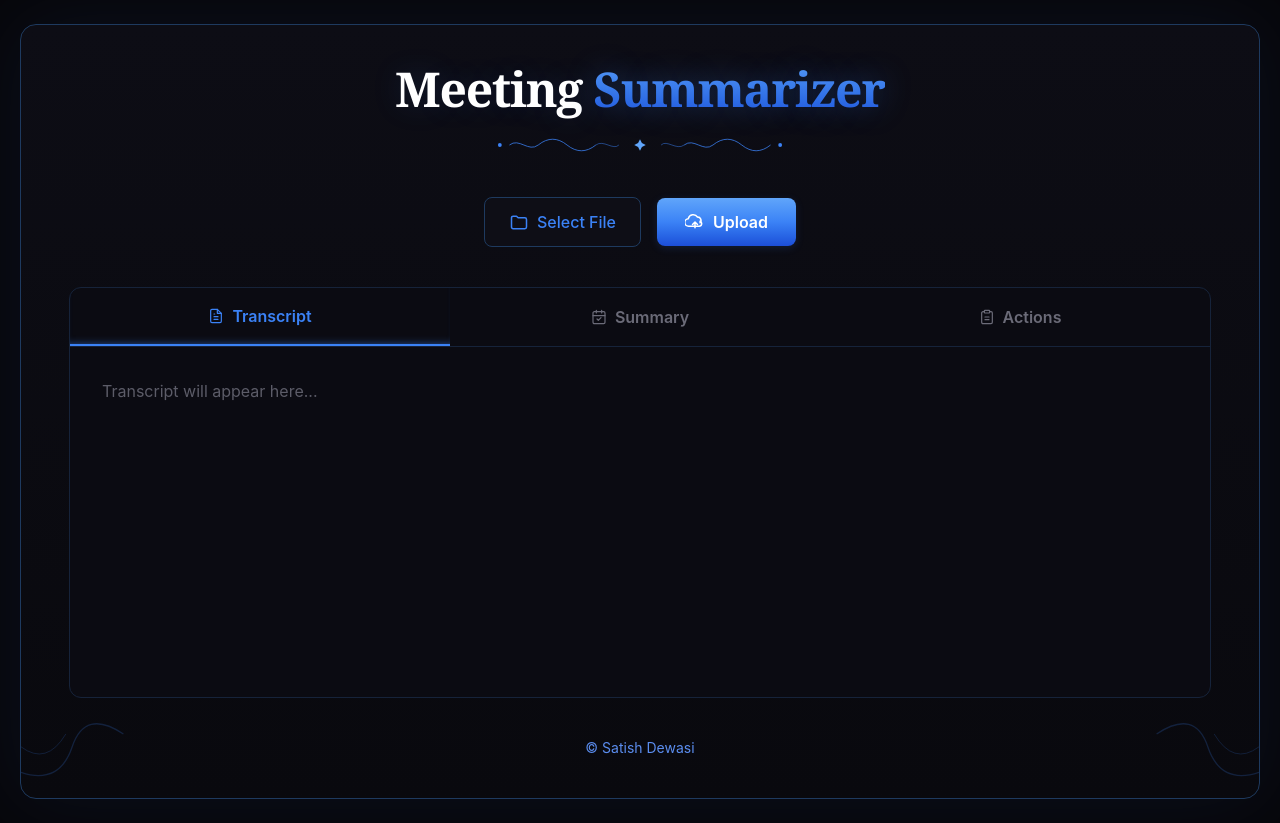
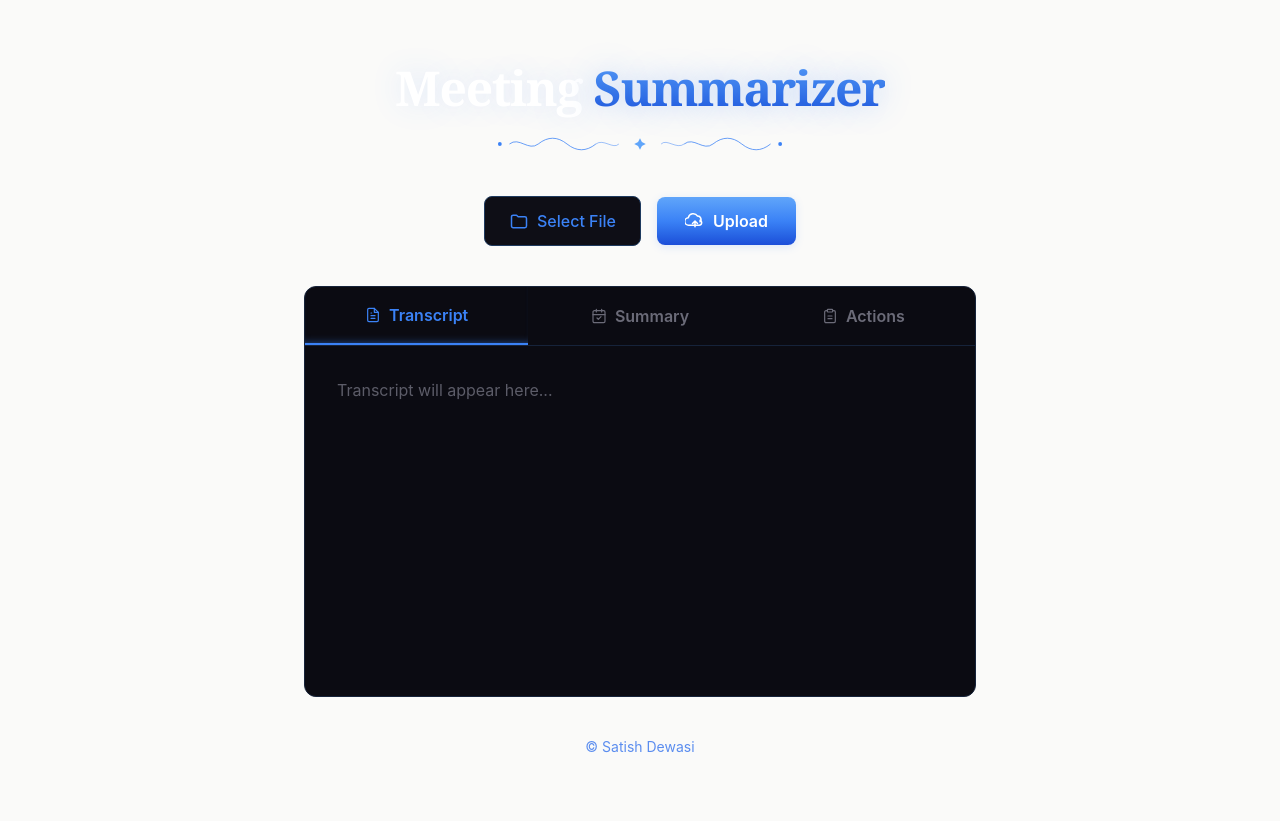
Before and after one commit to sumo90/meeting-summarizer-1, a React (Vite) app in the folder client/: page / in a window 1280 px wide. Built offline with nearby package versions, Linux system fonts and the light colour scheme.

Commit message:
Update App.jsx

```diff
--- a/client/src/App.jsx
+++ b/client/src/App.jsx
@@ -35,9 +35,7 @@ function App() {
       const formData = new FormData();
       formData.append("audio", selectedFile);
 
-      const API_URL = import.meta.env.VITE_API_URL;
-
-      const response = await fetch(`${API_URL}/api/meetings`, {
+      const response = await fetch("http://localhost:5000/api/meetings", {
         method: "POST",
         body: formData,
       });
@@ -58,33 +56,8 @@ function App() {
   };
 
   return (
-    <div className="min-h-screen bg-[#07070b] px-4 py-6">
-      <div className="relative mx-auto flex min-h-[calc(100vh-4rem)] max-w-310 flex-col overflow-hidden rounded-2xl border border-[#1e3a5f] bg-gradient-to-b from-[#0d0d15] to-[#09090e] px-6 py-10 shadow-[0_0_80px_rgba(59,130,246,0.08)] md:px-12">
-        <svg
-          viewBox="0 0 100 100"
-          className="pointer-events-none absolute bottom-0 left-0 h-32 w-32 opacity-20"
-          fill="none"
-        >
-          <path
-            d="M0 80 Q30 90 40 60 T80 50"
-            stroke="#3B82F6"
-            strokeWidth="1"
-          />
-          <path d="M0 60 Q20 75 35 50" stroke="#3B82F6" strokeWidth="0.7" />
-        </svg>
-        <svg
-          viewBox="0 0 100 100"
-          className="pointer-events-none absolute bottom-0 right-0 h-32 w-32 -scale-x-100 opacity-20"
-          fill="none"
-        >
-          <path
-            d="M0 80 Q30 90 40 60 T80 50"
-            stroke="#3B82F6"
-            strokeWidth="1"
-          />
-          <path d="M0 60 Q20 75 35 50" stroke="#3B82F6" strokeWidth="0.7" />
-        </svg>
-
+    <div className="min-h-screen bg-[#FAFAF9]">
+      <div className="mx-auto flex min-h-screen max-w-2xl flex-col px-6 py-16 md:px-0">
         <Header />
 
         <UploadSection
```
